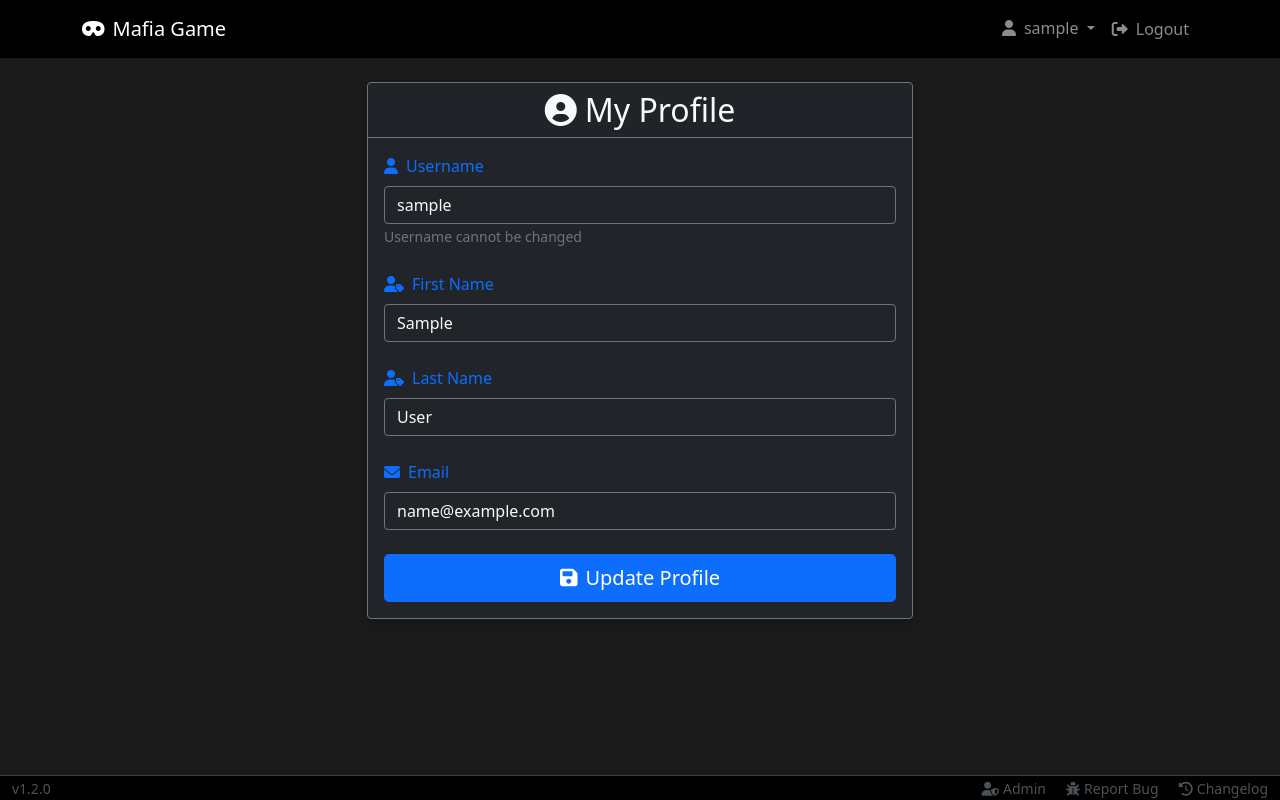
After one commit to greenmartialarts/mafiawebsite, a Django app: page /profile/ in a window 1280 px wide. The commit adds this page. Run offline with Django 5.2, Linux system fonts and the light colour scheme; the visitor is signed in with stand-in values (Sample User, id 1); some libraries are stand-ins or nearby versions.

Commit message:
email verifi

```diff
--- a/myapp/forms.py
+++ b/myapp/forms.py
@@ -29,9 +29,31 @@ class PlayerForm(forms.ModelForm):
         fields = ['name']
 
 class CustomUserCreationForm(UserCreationForm):
+    first_name = forms.CharField(
+        max_length=30,
+        required=True,
+        widget=forms.TextInput(attrs={'placeholder': 'Enter your first name'})
+    )
+    last_name = forms.CharField(
+        max_length=30,
+        required=True,
+        widget=forms.TextInput(attrs={'placeholder': 'Enter your last name'})
+    )
+    email = forms.EmailField(
+        max_length=254,
+        required=True,
+        widget=forms.EmailInput(attrs={'placeholder': 'Enter your email address'})
+    )
+
     class Meta:
         model = User
-        fields = ['username', 'password1', 'password2']
+        fields = ['username', 'first_name', 'last_name', 'email', 'password1', 'password2']
+
+    def clean_email(self):
+        email = self.cleaned_data.get('email')
+        if User.objects.filter(email=email).exists():
+            raise forms.ValidationError('This email address is already in use.')
+        return email
 
 class BugReportForm(forms.ModelForm):
     class Meta:
@@ -41,3 +63,19 @@ class BugReportForm(forms.ModelForm):
             'description': forms.Textarea(attrs={'rows': 4}),
             'steps_to_reproduce': forms.Textarea(attrs={'rows': 4}),
         }
+
+class UserProfileForm(forms.ModelForm):
+    class Meta:
+        model = User
+        fields = ['first_name', 'last_name', 'email']
+
+    def __init__(self, *args, **kwargs):
+        super().__init__(*args, **kwargs)
+        for field in self.fields.values():
+            field.required = True
+
+    def clean_email(self):
+        email = self.cleaned_data.get('email')
+        if User.objects.exclude(pk=self.instance.pk).filter(email=email).exists():
+            raise forms.ValidationError('This email address is already in use.')
+        return email
--- a/myapp/templates/myapp/base.html
+++ b/myapp/templates/myapp/base.html
@@ -241,6 +241,11 @@
                                 </a>
                                 <ul class="dropdown-menu dropdown-menu-end" aria-labelledby="userDropdown">
                                     <li>
+                                        <a class="dropdown-item" href="{% url 'profile' %}">
+                                            <i class="fas fa-user-circle me-2"></i>My Profile
+                                        </a>
+                                    </li>
+                                    <li>
                                         <a class="dropdown-item" href="{% url 'change_password' %}">
                                             <i class="fas fa-key me-2"></i>Change Password
                                         </a>
--- /dev/null
+++ b/myapp/templates/myapp/profile.html
@@ -0,0 +1,105 @@
+{% extends 'myapp/base.html' %}
+{% load widget_tweaks %}
+
+{% block content %}
+<div class="row justify-content-center fade-in">
+    <div class="col-md-6">
+        <div class="card bg-dark text-light border-secondary hover-card">
+            <div class="card-header text-center border-secondary">
+                <h2 class="mb-0">
+                    <i class="fas fa-user-circle me-2"></i>My Profile
+                </h2>
+            </div>
+            <div class="card-body">
+                {% if messages %}
+                    {% for message in messages %}
+                        <div class="alert alert-{{ message.tags }} bg-dark">
+                            {{ message }}
+                        </div>
+                    {% endfor %}
+                {% endif %}
+
+                <form method="post">
+                    {% csrf_token %}
+                    <div class="mb-4 input-group-hover">
+                        <label class="form-label text-primary">
+                            <i class="fas fa-user me-2"></i>Username
+                        </label>
+                        <input type="text"
+                               class="form-control bg-dark text-light border-secondary"
+                               value="{{ user.username }}"
+                               readonly>
+                        <small class="form-text text-muted">Username cannot be changed</small>
+                    </div>
+
+                    <div class="mb-4 input-group-hover">
+                        <label class="form-label text-primary">
+                            <i class="fas fa-user-tag me-2"></i>First Name
+                        </label>
+                        {% render_field form.first_name class="form-control bg-dark text-light border-secondary" %}
+                    </div>
+
+                    <div class="mb-4 input-group-hover">
+                        <label class="form-label text-primary">
+                            <i class="fas fa-user-tag me-2"></i>Last Name
+                        </label>
+                        {% render_field form.last_name class="form-control bg-dark text-light border-secondary" %}
+                    </div>
+
+                    <div class="mb-4 input-group-hover">
+                        <label class="form-label text-primary">
+                            <i class="fas fa-envelope me-2"></i>Email
+                        </label>
+                        {% render_field form.email class="form-control bg-dark text-light border-secondary" %}
+                    </div>
+
+                    <div class="d-grid gap-2">
+                        <button type="submit" class="btn btn-primary btn-lg hover-effect">
+                            <i class="fas fa-save me-2"></i>Update Profile
+                        </button>
+                    </div>
+                </form>
+            </div>
+        </div>
+    </div>
+</div>
+
+<style>
+.hover-effect {
+    transition: all 0.3s ease;
+    transform: scale(1);
+}
+
+.hover-effect:hover {
+    transform: scale(1.05);
+    box-shadow: 0 0 15px rgba(255, 255, 255, 0.1);
+}
+
+.hover-card {
+    transition: all 0.3s ease;
+    box-shadow: 0 4px 6px rgba(0, 0, 0, 0.1);
+}
+
+.hover-card:hover {
+    transform: translateY(-5px);
+    box-shadow: 0 6px 12px rgba(0, 0, 0, 0.2);
+}
+
+.input-group-hover {
+    transition: all 0.3s ease;
+}
+
+.input-group-hover:focus-within {
+    transform: translateX(10px);
+}
+
+.form-control {
+    transition: all 0.3s ease;
+}
+
+.form-control:focus {
+    box-shadow: 0 0 0 0.2rem rgba(0, 123, 255, 0.25);
+    transform: scale(1.02);
+}
+</style>
+{% endblock %}
--- a/myapp/urls.py
+++ b/myapp/urls.py
@@ -27,4 +27,7 @@ urlpatterns = [
     path('role/<str:room_code>/mark-viewed/', views.mark_role_viewed, name='mark_role_viewed'),
     path('room/<str:room_code>/update-roles/', views.update_roles, name='update_roles'),
     path('changelog/', views.changelog, name='changelog'),
+    path('profile/', views.profile, name='profile'),
+    path('verify-email/', views.verify_email, name='verify_email'),
+    path('resend-verification/', views.resend_verification, name='resend_verification'),
 ]
--- a/myapp/views.py
+++ b/myapp/views.py
@@ -4,8 +4,8 @@ from django.contrib.auth import login, logout
 from django.contrib.auth.models import User
 from django.contrib import messages
 from django.http import JsonResponse
-from .models import Room, RoleAssignment, Player, BugReport
-from .forms import RoomCreationForm, JoinRoomForm, PlayerForm, CustomUserCreationForm, BugReportForm
+from .models import Room, RoleAssignment, Player, BugReport, EmailVerification
+from .forms import RoomCreationForm, JoinRoomForm, PlayerForm, CustomUserCreationForm, BugReportForm, UserProfileForm
 import random
 import string
 from channels.layers import get_channel_layer
@@ -25,6 +25,9 @@ from .utils.changelog import get_changelog
 from django.contrib.auth.views import LoginView
 from django.core.exceptions import ValidationError
 from .utils.turnstile import verify_turnstile
+from django.core.mail import send_mail
+from django.utils.html import strip_tags
+from django.conf import settings
 
 ROLE_INFO = {
     'MAFIA': {
@@ -395,14 +398,88 @@ def register(request):
         try:
             verify_turnstile(token)
             if form.is_valid():
-                user = form.save()
-                login(request, user)
-                return redirect('home')
+                user = form.save(commit=False)
+                user.is_active = False  # User can't login until email is verified
+                user.first_name = form.cleaned_data['first_name']
+                user.last_name = form.cleaned_data['last_name']
+                user.email = form.cleaned_data['email']
+                user.save()
+
+                # Generate verification code
+                code = EmailVerification.generate_code()
+                EmailVerification.objects.create(user=user, code=code)
+
+                # Send verification email
+                html_message = render_to_string('myapp/email/verification_email.html', {
+                    'code': code
+                })
+                plain_message = strip_tags(html_message)
+
+                send_mail(
+                    'Verify your Mafia Game email',
+                    plain_message,
+                    settings.DEFAULT_FROM_EMAIL,
+                    [user.email],
+                    html_message=html_message
+                )
+
+                return redirect('verify_email')
         except ValidationError as e:
             form.add_error(None, str(e))
     else:
         form = CustomUserCreationForm()
     return render(request, 'myapp/register.html', {'form': form})
+
+def verify_email(request):
+    if request.method == 'POST':
+        code = request.POST.get('code')
+        try:
+            verification = EmailVerification.objects.get(
+                code=code,
+                is_verified=False,
+                created_at__gte=timezone.now() - timedelta(days=1)
+            )
+            user = verification.user
+            user.is_active = True
+            user.save()
+            verification.is_verified = True
+            verification.save()
+            login(request, user)
+            messages.success(request, 'Email verified successfully! Welcome to Mafia Game!')
+            return redirect('home')
+        except EmailVerification.DoesNotExist:
+            messages.error(request, 'Invalid or expired verification code.')
+
+    return render(request, 'myapp/verify_email.html', {
+        'email': request.user.email if request.user.is_authenticated else None
+    })
+
+@login_required
+def resend_verification(request):
+    if request.method == 'POST':
+        if not request.user.is_active:
+            verification = EmailVerification.objects.get(user=request.user)
+            verification.code = EmailVerification.generate_code()
+            verification.created_at = timezone.now()
+            verification.save()
+
+            # Resend verification email
+            html_message = render_to_string('myapp/email/verification_email.html', {
+                'code': verification.code
+            })
+            plain_message = strip_tags(html_message)
+
+            send_mail(
+                'Verify your Mafia Game email',
+                plain_message,
+                settings.DEFAULT_FROM_EMAIL,
+                [request.user.email],
+                html_message=html_message
+            )
+
+            messages.success(request, 'A new verification code has been sent to your email.')
+
+    return redirect('verify_email')
 
 @login_required
 def change_password(request):
@@ -621,3 +698,16 @@ class CustomLoginView(LoginView):
             form.add_error(None, str(e))
             return self.form_invalid(form)
         return super().form_valid(form)
+
+@login_required
+def profile(request):
+    if request.method == 'POST':
+        form = UserProfileForm(request.POST, instance=request.user)
+        if form.is_valid():
+            form.save()
+            messages.success(request, 'Your profile has been updated successfully!')
+            return redirect('profile')
+    else:
+        form = UserProfileForm(instance=request.user)
+
+    return render(request, 'myapp/profile.html', {'form': form})
--- a/requirements.txt
+++ b/requirements.txt
@@ -2,11 +2,14 @@ asgiref==3.8.1
 certifi==2024.8.30
 channels==4.2.0
 channels_redis==4.2.1
+charset-normalizer==3.4.0
 dj-database-url==2.3.0
 Django==5.1.3
 django-environ==0.11.2
+django-recaptcha==4.0.0
 django-widget-tweaks==1.5.0
 gunicorn==23.0.0
+idna==3.10
 lz4==4.3.3
 msgpack==1.1.0
 numpy==2.1.3
@@ -15,8 +18,9 @@ psycopg2-binary==2.9.10
 pydub==0.25.1
 python-dotenv==1.0.1
 redis==5.2.0
+requests==2.31.0
 scipy==1.14.1
 sqlparse==0.5.2
 typing_extensions==4.12.2
+urllib3==2.2.3
 whitenoise==6.8.2
-requests==2.31.0
```
Also changed, not shown: myapp/models.py (+12 -0 lines), myapp/templates/myapp/email/verification_email.html (added, +19 -0 lines), myapp/templates/myapp/register.html (+5 -2 lines), myapp/templates/myapp/verify_email.html (added, +68 -0 lines), mysite/settings.py (+17 -1 lines), myapp/migrations/0002_emailverification.py (added), 1 other file.
